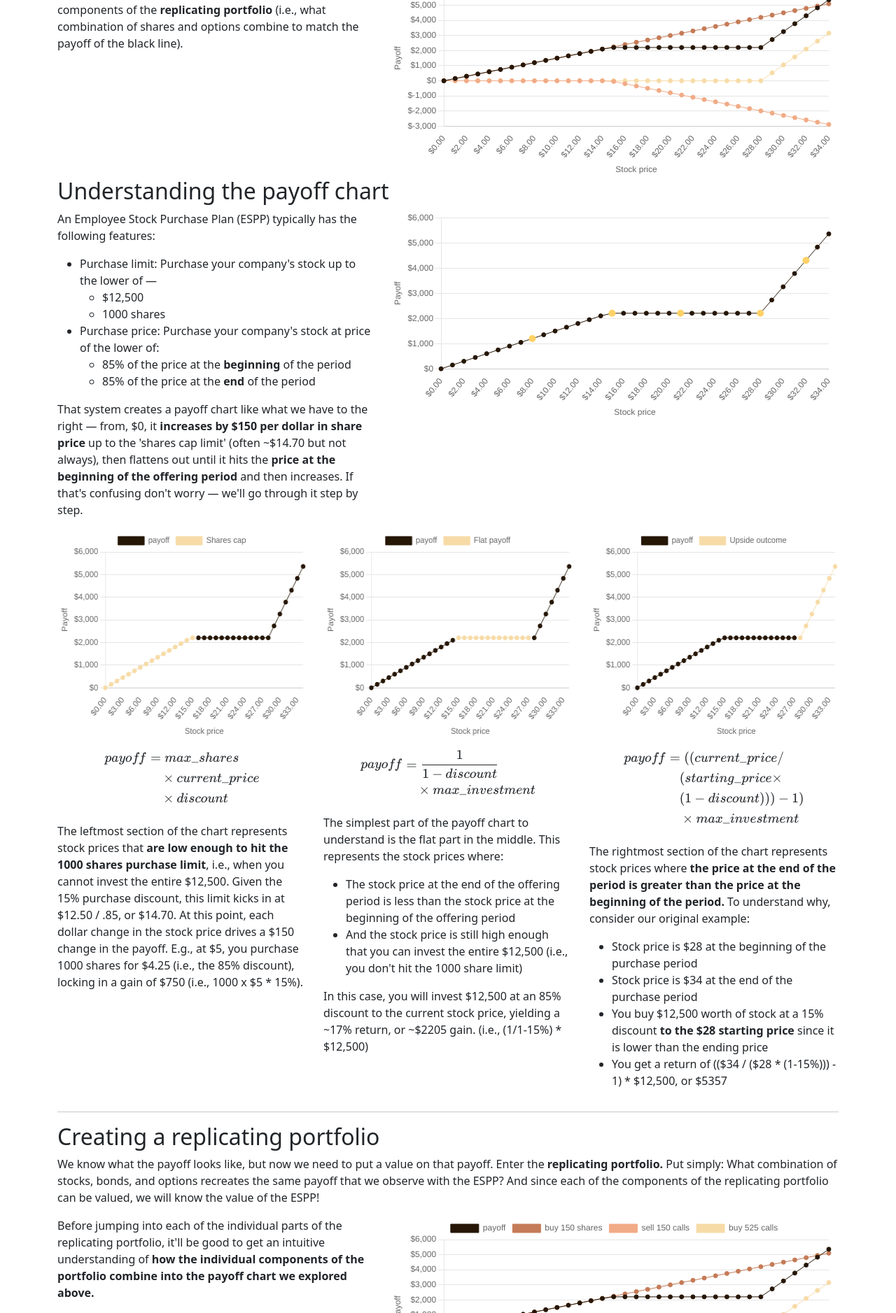
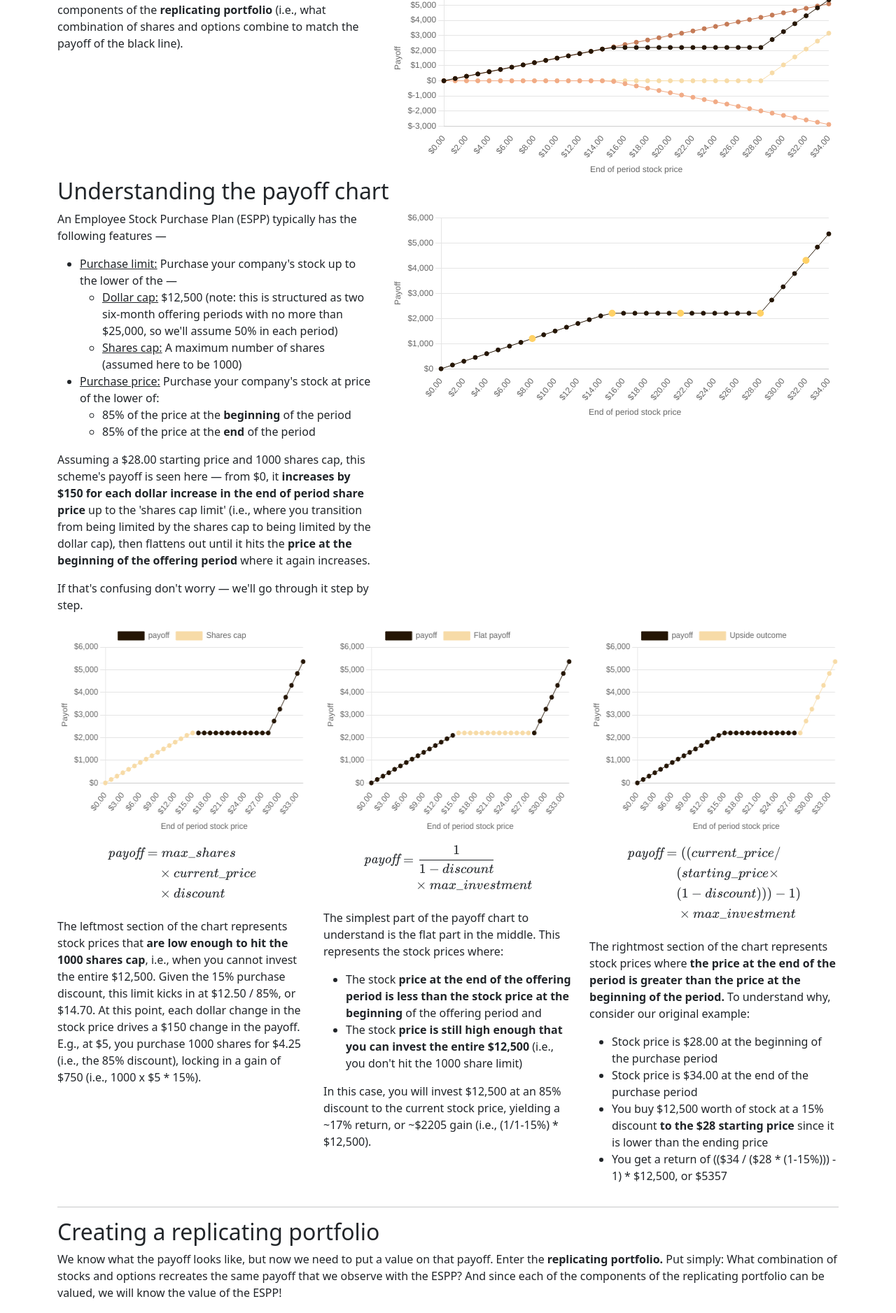
Before and after one commit to edelgm6/espp-payoff, a Django app: page / in a window 1280 px wide. Shown: the part 616-2493 px from the top of the page at 70% size. Run offline with Django 3.2, Linux system fonts and the light colour scheme; data that the repository does not hold is empty.

Commit message:
Tweaked copy

```diff
--- a/templates/index.html
+++ b/templates/index.html
@@ -60,25 +60,31 @@
       <div class="col-md-12">
       <div class="row">
       <div class="col-sm-5">
-        <p>An Employee Stock Purchase Plan (ESPP) typically has the following features:</p>
+        <p>An Employee Stock Purchase Plan (ESPP) typically has the following features —</p>
         <ul>
-          <li>Purchase limit: Purchase your company's stock up to the lower of —</li>
+          <li><u>Purchase limit:</u> Purchase your company's stock up to the lower of the —</li>
             <ul>
-              <li>$12,500</li>
-              <li>1000 shares</li>
+              <li><u>Dollar cap:</u> $12,500 (note: this is structured as two six-month offering periods with
+                no more than $25,000, so we'll assume 50% in each period)
+              </li>
+              <li><u>Shares cap:</u> A maximum number of shares (assumed here to be 1000)</li>
             </ul>
-          <li>Purchase price: Purchase your company's stock at price of the lower of:
+          <li><u>Purchase price:</u> Purchase your company's stock at price of the lower of:
           <ul>
             <li>85% of the price at the <strong>beginning</strong> of the period</li>
             <li>85% of the price at the <strong>end</strong> of the period</li>
           </ul>
         </ul>
         <p>
-        That system creates a payoff chart like what we have to the right — from, $0, it <strong>increases by $150 per dollar in share
-        price</strong> up to the 'shares cap limit' (often ~$14.70 but not always), then flattens out until it hits the <strong>price at the beginning of the offering period</strong>
-        and then increases.
-
-        If that's confusing don't worry — we'll go through it step by step.
+          Assuming a $28.00 starting price and 1000 shares cap, this scheme's payoff is seen here —
+          from $0, it <strong>increases by $150 for each dollar increase in the end of period
+          share price</strong> up to the 'shares cap limit' (i.e., where you transition from
+          being limited by the shares cap to being limited by the dollar cap), then flattens
+          out until it hits the <strong>price at the beginning of the offering period</strong>
+          where it again increases.
+        </p>
+        <p>
+          If that's confusing don't worry — we'll go through it step by step.
         </p>
       </div>
       <div class="col-md-7" style="height: 300px">
--- a/templates/replicating-portfolio-section.html
+++ b/templates/replicating-portfolio-section.html
@@ -2,7 +2,7 @@
 <p>
     We know what the payoff looks like, but now we need to put a value on that payoff. Enter
     the <strong>replicating portfolio.</strong>
-    Put simply: What combination of stocks, bonds, and options recreates the same payoff
+    Put simply: What combination of stocks and options recreates the same payoff
     that we observe with the ESPP? And since each of the components of the replicating
     portfolio can be valued, we will know the value of the ESPP!
 </p>
@@ -15,7 +15,7 @@
         chart we explored above.</strong>
       </p>
       <p>
-        The chart to the right let's you <strong>toggle the three replciating portfolio components on and off</strong> so you
+        The chart to the right let's you <strong>toggle the three replicating portfolio components on and off</strong> so you
         can see how each contributes to the final payoff line.
       </p>
     </div>
@@ -64,8 +64,8 @@
         <div class="row">
             <p>
                 Once we cross the 1000 share cap mark at about $14.70, we need the payoff chart to flatten out. We do that
-                by <strong><i>selling</i> 150 call options such that for each dollar the stock price increases, we <i>lose</i>
-                $150.</strong>
+                by <strong><i>selling</i> 150 call options at a strike price of $14.70 such that for each dollar the stock
+                price increases beyond $14.70, we <i>lose</i> $150.</strong>
             </p>
             <p>
                 For quick review — a <strong>call option</strong> is the option to buy a stock at a given price (the 'strike price').
@@ -82,8 +82,9 @@
         <div class="row">
             <p>
                 The final upward kink in the payoff happens when the stock price exceeds the starting stock price. We create this kink in
-                the payoff by <strong>buying call options.</strong> The number of call options is the <strong>maximum investment (i.e., $12,500)
-                divided by the maximum purchase price (i.e., .85 * the current price).</strong>
+                the payoff by <strong>buying call options with a strike price of the beginning of period stock price (i.e., $28.00).</strong>
+                The number of call options is the <strong>maximum investment (i.e., $12,500) divided by the maximum purchase price
+                (i.e., .85 * the current price).</strong>
             </p>
             <p>
                 Since our starting price is $28, our maximum purchase price is $23.80. $12,500 / $23.80 == ~525.
--- a/templates/segment-section.html
+++ b/templates/segment-section.html
@@ -7,15 +7,15 @@
             <div class="col">
             <p>
                 \begin{align}
-                \nonumber payoff &= max\_shares \\
+                \nonumber \textit{payoff} &= max\_shares \\
                 \nonumber &\quad \times current\_price \\
                 \nonumber &\quad \times discount
                 \end{align}
             </p>
             <p>
                 The leftmost section of the chart represents stock prices that <strong>are low enough
-                to hit the 1000 shares purchase limit</strong>, i.e., when you cannot invest the entire
-                $12,500. Given the 15% purchase discount, this limit kicks in at $12.50 / .85, or $14.70.
+                to hit the 1000 shares cap</strong>, i.e., when you cannot invest the entire
+                $12,500. Given the 15% purchase discount, this limit kicks in at $12.50 / 85%, or $14.70.
                 At this point, each dollar change in the stock price drives a $150 change in the payoff.
                 E.g., at $5, you purchase 1000 shares for $4.25 (i.e., the 85% discount), locking in a
                 gain of $750 (i.e., 1000 x $5 * 15%).
@@ -31,17 +31,27 @@
             <div class="col">
             <p>
                 \begin{align}
-                \nonumber payoff &= \frac{1}{1-discount} \\
+                \nonumber \textit{payoff} &= \frac{1}{1-discount} \\
                 \nonumber &\quad \times max\_investment
                 \end{align}
             </p>
-            <p>The simplest part of the payoff chart to understand is the flat part in the middle. This represents the stock prices where:</p>
+            <p>
+                The simplest part of the payoff chart to understand is the flat part in the middle. This represents
+                the stock prices where:
+            </p>
             <ul>
-                <li>The stock price at the end of the offering period is less than the stock price at the beginning of the offering period</li>
-                <li>And the stock price is still high enough that you can invest the entire $12,500 (i.e., you don't hit the 1000 share limit)</li>
+                <li>
+                    The stock <strong>price at the end of the offering period is less than the stock price at the beginning</strong>
+                    of the offering period and
+                </li>
+                <li>
+                    The stock <strong>price is still high enough that you can invest the entire $12,500</strong> (i.e., you don't
+                    hit the 1000 share limit)
+                </li>
             </ul>
-            <p>In this case, you will invest $12,500 at an 85% discount to the current stock price, yielding a ~17% return, or ~$2205 gain.
-                (i.e., (1/1-15%) * $12,500)
+            <p>
+                In this case, you will invest $12,500 at an 85% discount to the current stock price, yielding a ~17%
+                return, or ~$2205 gain (i.e., (1/1-15%) * $12,500).
             </p>
             </div>
         </div>
@@ -54,7 +64,7 @@
             <div class="col">
             <p>
                 \begin{align}
-                \nonumber payoff &= ((current\_price / \\
+                \nonumber \textit{payoff} &= ((current\_price / \\
                 \nonumber &\quad (starting\_price \times \\
                 \nonumber &\quad (1 - discount))) - 1) \\
                 \nonumber &\quad \times max\_investment
@@ -66,8 +76,8 @@
                 To understand why, consider our original example:
             </p>
                 <ul>
-                  <li>Stock price is $28 at the beginning of the purchase period</li>
-                  <li>Stock price is $34 at the end of the purchase period</li>
+                  <li>Stock price is $28.00 at the beginning of the purchase period</li>
+                  <li>Stock price is $34.00 at the end of the purchase period</li>
                   <li>You buy $12,500 worth of stock at a 15% discount <strong>to the $28
                     starting price</strong> since it is lower than the ending price</li>
                   <li>You get a return of (($34 / ($28 * (1-15%))) - 1) * $12,500, or $5357</li>
--- a/web/static/web/js/PayoffChart.js
+++ b/web/static/web/js/PayoffChart.js
@@ -58,8 +58,8 @@ class PayoffChart extends EsppChart {
         8: {
             title: 'Shares cap section',
             beforeLabel: [
-                'Here, the payoff is limited by the 1000 share cap — i.e.,',
-                'irrespective of the price you buy 1000 shares. Here, the ',
+                'Here, the payoff is limited by the 1000 shares cap — i.e.,',
+                'irrespective of the stock price you buy 1000 shares. Here, the ',
                 'payoff increases by $150 (i.e., 15% * 1000) for each dollar ',
                 'increase in the stock price. At $1, you buy 1000 shares for ',
                 'a 15% discount ($0.85) so the payoff is $150 ($1000 - $850). ',
@@ -70,20 +70,20 @@ class PayoffChart extends EsppChart {
         15: {
             title: 'Shares cap to value cap transition',
             beforeLabel: [
-                'Here, the payoff is limited by the total investment cap ',
-                '(i.e., $12,500). For a 1000 share cap, this will occur ',
-                'at about $14.70 (i.e., the price where the 15% discount ',
-                'will equal $12.50.'
+                'Here, the payoff transitions from being limited by the ',
+                'shares cap to being limited by the dollar cap (i.e., $12,500). ',
+                'For a 1000 shares cap, this will occur at about $14.70 ',
+                '(i.e., the price where the 15% discount will equal $12.50).'
             ]
         },
         21: {
             title: 'Ending price below starting price',
             beforeLabel: [
-                'The flat payoff represents the stock prices between ',
-                'the shares cap transition and the starting price. Here ',
-                'you can spend the full $12,500 and the payoff is ~$2200 ',
-                '(e.g., if the stock price is $20.00, the purchase price is ',
-                '$17.00. $12,500 / $17.00 == ~735 shares. 735 * $20.00 == ',
+                'The flat payoff represents the end of period stock prices ',
+                'between the shares cap transition and the beginning of period ',
+                'stock price. Here you can spend the full $12,500 and the payoff ',
+                'is ~$2200 (e.g., if the stock price is $20.00, the purchase ',
+                'price is $17.00. $12,500 / $17.00 == ~735 shares. 735 * $20.00 == ',
                 '$14,700. $14,700 - $12,500 == $2200).'
             ]
         },
@@ -92,19 +92,22 @@ class PayoffChart extends EsppChart {
             beforeLabel: [
                 'This kink represents the price of the stock at the ',
                 'beginning of the purchase period. Below this price, ',
-                'the actual purchase price will be the less than ',
-                'the starting price. Beyond it, the purchase price ',
-                'will be the starting price.'
+                'the purchase price is the end of period stock price ',
+                'less the discount. Beyond it, the purchase price is',
+                'the beginning of period stock price less the discount.'
             ]
         },
         32: {
-            title: 'Value cap, ending price below starting price',
+            title: [
+                'End of period price greater than beginning of ',
+                'period price'
+            ],
             beforeLabel: [
                 'Now we are realy making money. In this segment ',
                 'the purchase price is fixed at 85% of the star-',
                 'ting price. Each dollar increase in the stock ',
                 'price increases the payoff by $525 (i.e. $12,500 ',
-                ' / 85% * 28 == 525 shares).'
+                ' / (85% * $28.00) == 525 shares).'
             ]
         }
     }
@@ -146,7 +149,7 @@ class PayoffChart extends EsppChart {
             x: {
                 title: {
                     display: true,
-                    text: 'Stock price'
+                    text: 'End of period stock price'
                 },
                 ticks: {
                     callback: function(value,index,ticks) {
```
